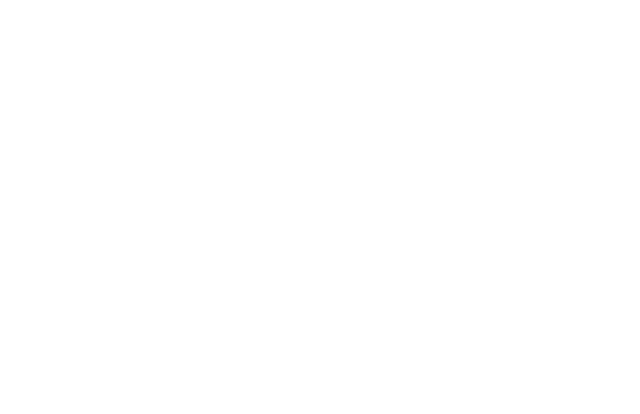
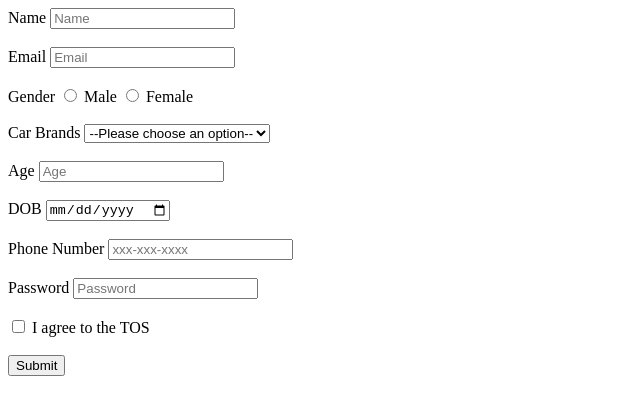
Before and after one commit to acciojob/signup-form-car-debasisnayak12, a website: page main.html in a window 1280 px wide. Shown: the whole page, without its empty margins (0-640 px from the left). Drawn offline with Linux system fonts and the light colour scheme.

Commit message:
created a submission

```diff
--- a/main.html
+++ b/main.html
@@ -8,6 +8,45 @@
 
 <body>
 	<!-- the entire body must be written by student -->
+	<form method="POST">
+		<label for="name">Name</label>
+		<input type="text" id="name" placeholder="Name" required>
+		<br><br>
+		<label for="email">Email</label>
+		<input type="email" id="email" placeholder="Email" required>
+		<br><br>
+		<label>Gender</label>
+		<input type="radio" id="gender_m" name="gender" required>
+		<label for="gender_m" >Male</label>
+		<input type="radio" id="gender_f" name="gender" required>
+		<label for="gender_f" >Female</label>
+		<br><br>
+		<label for="cars">Car Brands</label>
+		<select id="cars" name="cars" required>
+			<option value="">--Please choose an option--</option>
+			<option value="BMW">BMW</option>
+			<option value="Mercedes">Mercedes</option>
+			<option value="Audi">Audi</option>
+			<option value="Lamborgini">Lamborgini</option>
+		</select>
+		<br><br>
+		<label for="age">Age</label>
+		<input type="number" id="age" placeholder="Age" required>
+		<br><br>
+		<label for="dob">DOB</label>
+		<input type="date" id="dob" required>
+		<br><br>
+		<label for="tel">Phone Number</label>
+		<input type="tel" id="tel" placeholder="xxx-xxx-xxxx">
+		<br><br>
+		<label for="password">Password</label>
+		<input type="password" id="password" placeholder="Password" required>
+		<br><br>
+		<input type="checkbox" id="tos" required>
+		<label for="tos">I agree to the TOS</label>
+		<br><br>
+		<button type="submit">Submit</button>
+	</form>
     <script type="text/javascript" src="./script.js">
 </script>
 
```
